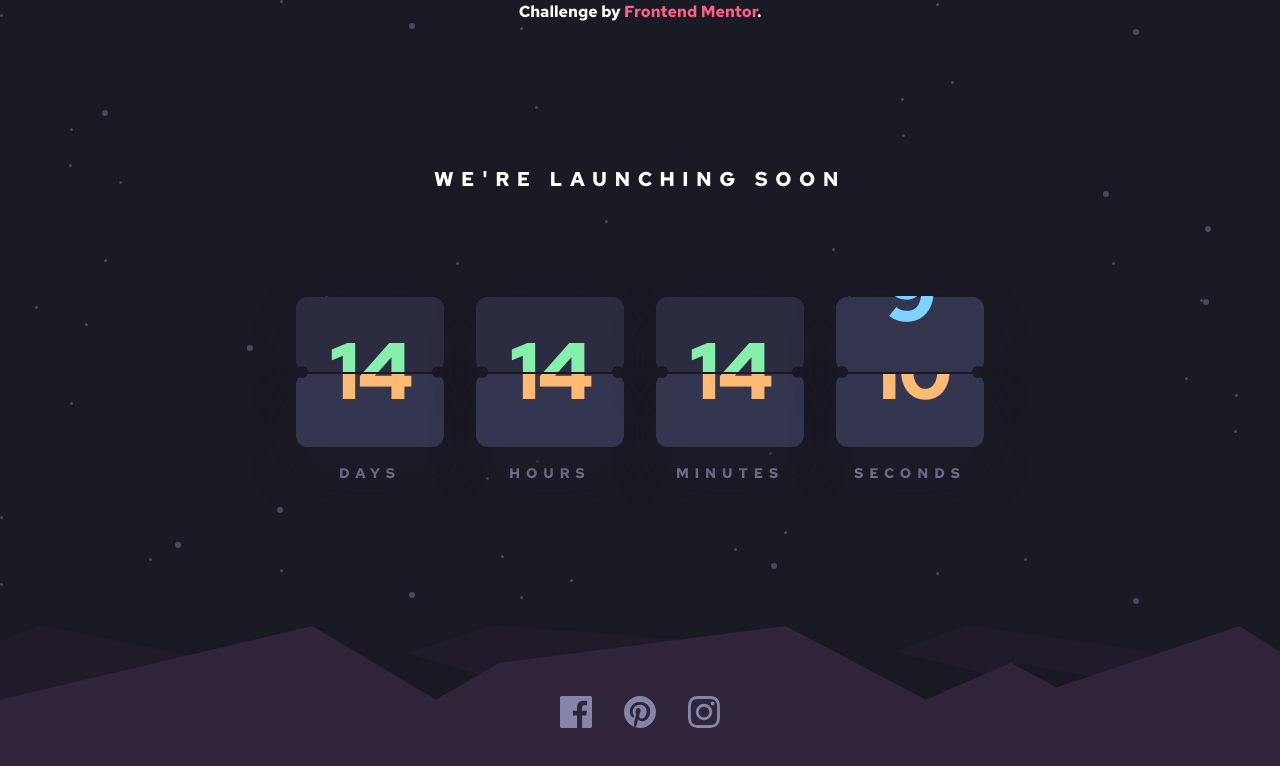
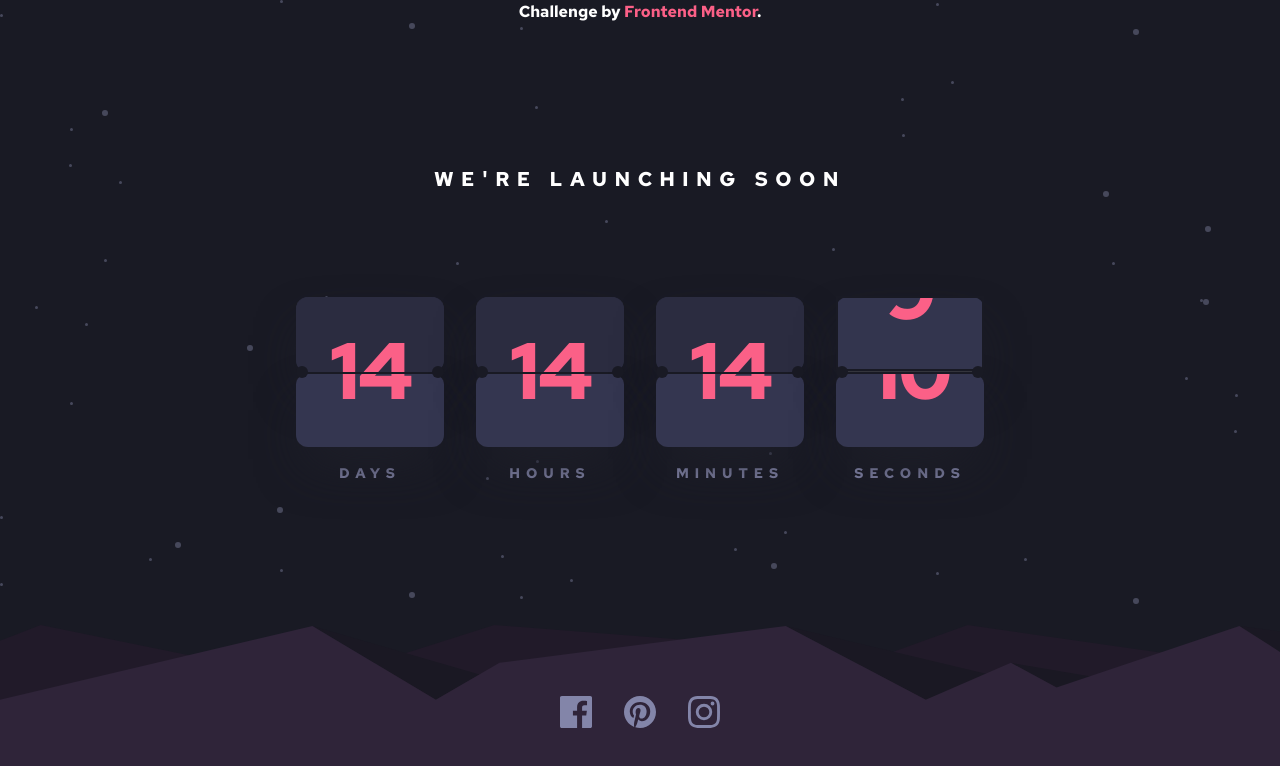
Before and after one commit to MartinPettersen/frontendmentor_challenge_Launch_countdown_timer, a Next.js app: page / in a window 1280 px wide. Shown: the top 766 px of the page. Built offline with nearby package versions, Linux system fonts and the light colour scheme; what @xpd/tailwind-3dtransforms, tailwindcss-animated would draw is missing.

Commit message:
fix colors

```diff
--- a/app/components/Container/(flip)/(backcards)/BottomBackCard.tsx
+++ b/app/components/Container/(flip)/(backcards)/BottomBackCard.tsx
@@ -5,7 +5,7 @@ type Props = {
 };
 
 const BottomBackCard = ({ oldTime }: Props) => (
-    <div className="rounded-md border-t-2 pb-[5px] sm:pb-4 text-orange-300 border-[hsl(234,_17%,_12%)] overflow-clip sm:rounded-xl flex items-end bg-[hsl(237,21%,26%)] justify-center  w-[70px] h-[32px] sm:w-[148px] sm:h-[75px] shadow-2xl shadow-[hsl(235,_16%,_14%)]">
+    <div className="rounded-md border-t-2 pb-[5px] sm:pb-4  border-[hsl(234,_17%,_12%)] overflow-clip sm:rounded-xl flex items-end bg-[hsl(237,21%,26%)] justify-center  w-[70px] h-[32px] sm:w-[148px] sm:h-[75px] shadow-2xl shadow-[hsl(235,_16%,_14%)]">
       {oldTime}
     </div>
   );
--- a/app/components/Container/(flip)/(backcards)/TopBackCard.tsx
+++ b/app/components/Container/(flip)/(backcards)/TopBackCard.tsx
@@ -5,7 +5,7 @@ type Props = {
 }
 
 const TopBackCard = ({time}: Props) => (
-    <div className="rounded-md sm:rounded-xl text-pink-300 pt-1 sm:pt-3 flex flex-col items-center justify-start bg-[hsl(237,20%,21%)]   w-[70px] h-[32px] sm:w-[148px] sm:h-[75px] shadow-2xl shadow-[hsl(235,_16%,_14%)] ">
+    <div className="rounded-md sm:rounded-xl  pt-1 sm:pt-3 flex flex-col items-center justify-start bg-[hsl(237,20%,21%)]   w-[70px] h-[32px] sm:w-[148px] sm:h-[75px] shadow-2xl shadow-[hsl(235,_16%,_14%)] ">
       {time}
     </div>
   );
--- a/app/components/Container/(flip)/FlipMechanic.tsx
+++ b/app/components/Container/(flip)/FlipMechanic.tsx
@@ -26,7 +26,7 @@ const FlipMechanic = ({ flip, time, oldTime }: Props) => (
             flip ? "transform rotate-x-180 flex flex-col" : "hidden "
           } w-[70px] h-[32px] sm:w-[148px] sm:h-[75px]`}
         >
-          <div className="h-[100%] w-full text-sky-300 overflow-clip flex items-end pb-[5px] sm:pb-[18px] justify-center">
+          <div className="h-[100%] w-full border-2 border-[hsl(234,_17%,_12%)] overflow-clip flex items-end pb-[5px] sm:pb-[18px] justify-center">
             {time}
           </div>
           <div className="h-[70%] w-full " />
@@ -37,7 +37,7 @@ const FlipMechanic = ({ flip, time, oldTime }: Props) => (
           } flex flex-col w-[70px] h-[32px] sm:w-[148px] sm:h-[75px]`}
         >
           <div className="h-[50%] w-full " />
-          <div className="h-[50%] w-full text-green-300 overflow-clip pt-2 sm:pt-9 flex items-center justify-center">
+          <div className="h-[50%] w-full overflow-clip pt-2 sm:pt-9 flex items-center justify-center">
             {oldTime}
           </div>
         </div>
```
